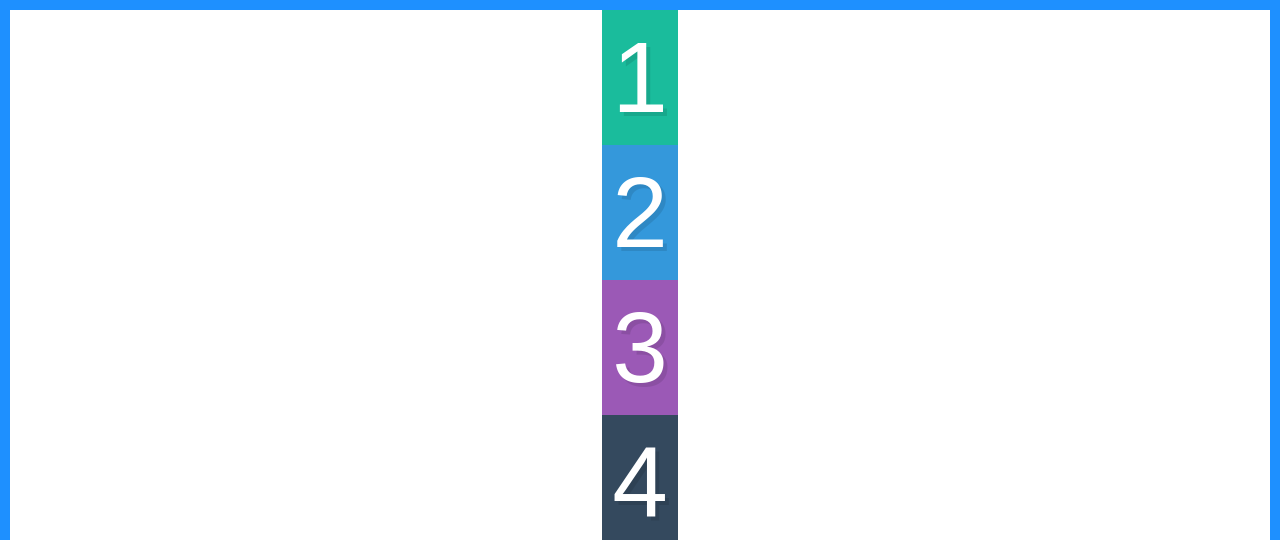
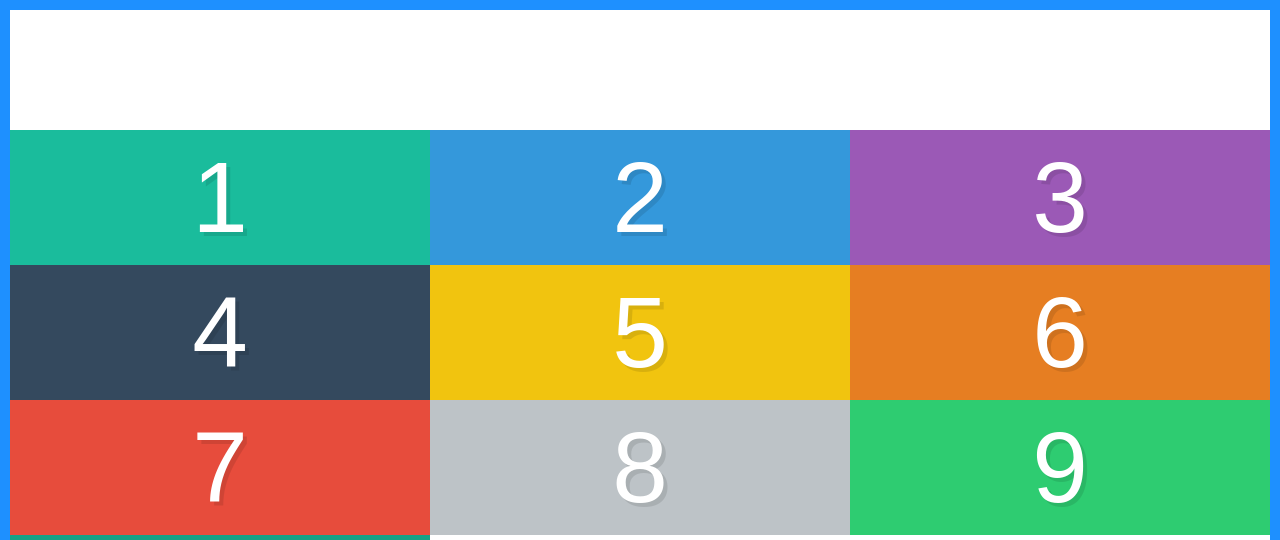
Before and after one commit to erferguson/WTFB, a plain HTML site: page EF/index.html in a window 1280 px wide. Shown: the top 540 px of the page. Drawn offline with Linux system fonts and the light colour scheme.

Commit message:
completed > FB Alignment & Centering w/ Align-Content, see notes

```diff
--- a/EF/style.css
+++ b/EF/style.css
@@ -33,6 +33,10 @@ input[type=reset],input[type=submit]{-webkit-appearance:button;cursor:pointer;}b
     display:flex;
     border: 10px solid dodgerblue;
     height: 100vh;
-    align-items: center;
-    flex-direction: column;
+    flex-wrap: wrap;
+    align-content: center;
 }
+
+.box {
+    width: 33.333%;
+}
```
Also changed, not shown: EF/NOTES.md (+7 -1 lines).
